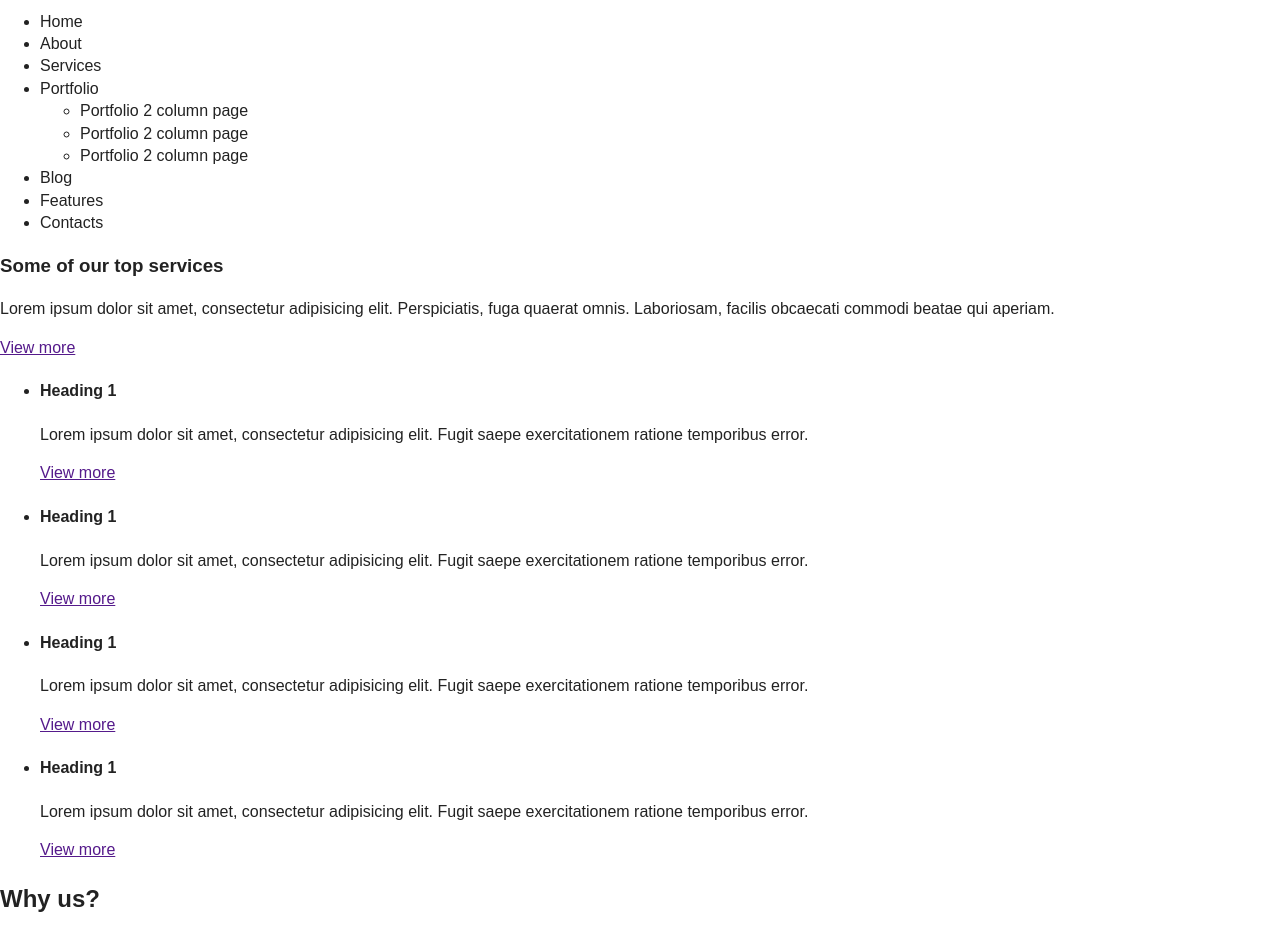
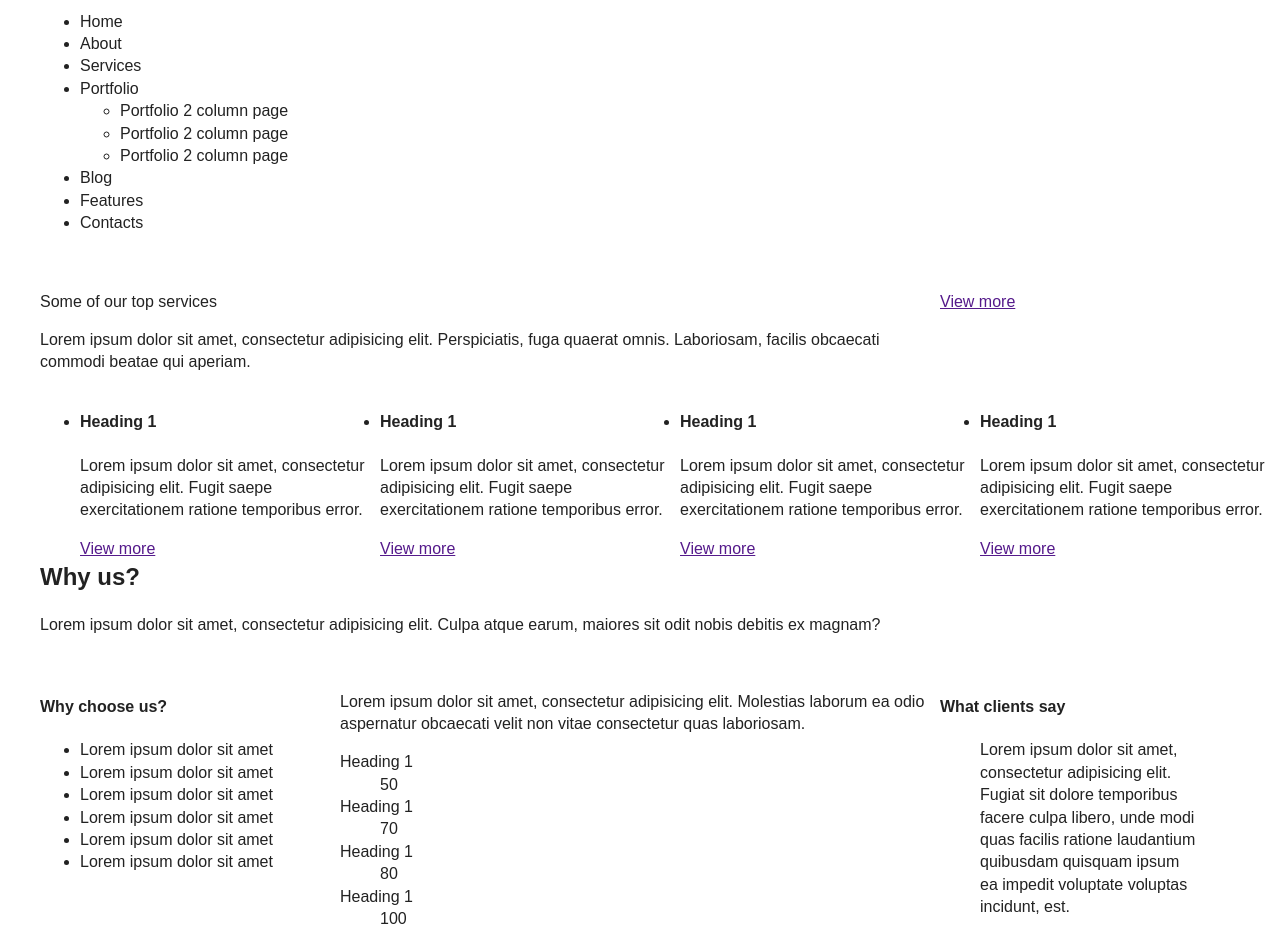
Before and after one commit to williamsdesigns/carloantest, a website: page index.html in a window 1280 px wide. Shown: the part 77-1015 px from the top of the page. Drawn offline with nearby package versions, Linux system fonts and the light colour scheme.

Commit message:
grid now working, further tweaking needed in reg. to padding etc.. revisiting shortly

```diff
--- a/dev/scss/core/_grid.scss
+++ b/dev/scss/core/_grid.scss
@@ -4,21 +4,24 @@
 }
 
 .row{
-
+	width: 100%;
+	clear: both;
+	display: block;
 }
 
 .col-1-4{
+	float: left;
 	width: 25%;
 }
-
 .col-1-4{
+	float: left;
 	width: 25%;
 }
 .col-3-4{
+	float: left;
 	width: 75%;
 }
-
-
 .col-2-4{
+	float: left;
 	width: 50%;
 }
--- a/index.html
+++ b/index.html
@@ -9,6 +9,7 @@
         <link rel="apple-touch-icon" href="apple-touch-icon.png">
         <link rel="stylesheet" href="css/normalize.css">
         <link rel="stylesheet" href="css/main.css">
+        <link rel="stylesheet" href="css/core.css">
         <script src="js/vendor/modernizr-2.8.3.min.js"></script>
     </head>
     <body>
@@ -38,48 +39,51 @@
             </div>
         </div>
 
-
         <section class="section">
             <div class="container">
                 <div class="module">
+                    <div class="col-3-4"
                     <h3>Some of our top services</h3>
-                    <p>Lorem ipsum dolor sit amet, consectetur adipisicing elit. Perspiciatis, fuga quaerat omnis. Laboriosam, facilis obcaecati commodi beatae qui aperiam.<p>
-
+                    <p>Lorem ipsum dolor sit amet, consectetur adipisicing elit. Perspiciatis, fuga quaerat omnis. Laboriosam, facilis obcaecati commodi beatae qui aperiam.</p>
+                    </div>
+                    <div class="col-1-4">
                     <a href="" class="button button--pop button--caps">View more</a>
                     </div>
                 </div>
-            <ul>
-                <li>
+                <ul class="row">
+                    <li class="col-1-4">
                         <i class="icon"></i>
                         <h4>Heading 1</h4>
                         <p>Lorem ipsum dolor sit amet, consectetur adipisicing elit. Fugit saepe exercitationem ratione temporibus error.</p>
                         <a href="" class="button">View more</a>
                     </li>
 
-                <li>
+                    <li class="col-1-4">
                         <i class="icon"></i>
                         <h4>Heading 1</h4>
                         <p>Lorem ipsum dolor sit amet, consectetur adipisicing elit. Fugit saepe exercitationem ratione temporibus error.</p>
                         <a href="" class="button">View more</a>
                     </li>
 
-                <li>
+                    <li class="col-1-4">
                         <i class="icon"></i>
                         <h4>Heading 1</h4>
                         <p>Lorem ipsum dolor sit amet, consectetur adipisicing elit. Fugit saepe exercitationem ratione temporibus error.</p>
                         <a href="" class="button">View more</a>
                     </li>
 
-                <li>
+                    <li class="col-1-4">
                         <i class="icon"></i>
                         <h4>Heading 1</h4>
                         <p>Lorem ipsum dolor sit amet, consectetur adipisicing elit. Fugit saepe exercitationem ratione temporibus error.</p>
                         <a href="" class="button">View more</a>
                     </li>
                 </ul>
+            </div>
         </section>
 
         <section>
+            <div class="container">
                 <div class="section--grey">
                     <h2>Why us?</h2>
                     <p>Lorem ipsum dolor sit amet, consectetur adipisicing elit. Culpa atque earum, maiores sit odit nobis debitis ex magnam?</p>
@@ -87,7 +91,7 @@
                     <img src="">
                 </div>
 
-            <div class="">
+                <div class="col-1-4">
                     <h4>Why choose us?</h4>
                     <ul>
                       <li>Lorem ipsum dolor sit amet</li>
@@ -99,7 +103,7 @@
                     </ul>
                 </div>
 
-            <div class="">
+                <div class="col-2-4">
                     <p>Lorem ipsum dolor sit amet, consectetur adipisicing elit. Molestias laborum ea odio aspernatur obcaecati velit non vitae consectetur quas laboriosam.</p>
                     <dl>
                         <dt>Heading 1</dt>
@@ -116,7 +120,7 @@
                     </dl>
                 </div>
 
-             <div class="">
+                <div class="col-1-4">
                     <h4>What clients say</h4>
                     <blockquote class="comment">
                         <p>Lorem ipsum dolor sit amet, consectetur adipisicing elit. Fugiat sit dolore temporibus facere culpa libero, unde modi quas facilis ratione laudantium quibusdam quisquam ipsum ea impedit voluptate voluptas incidunt, est.</p>
@@ -135,7 +139,7 @@
                         <li><img src=""></li>
                    </ul>
                 </div>
-
+            </div>
         </section>
         <script src="//ajax.googleapis.com/ajax/libs/jquery/1.11.2/jquery.min.js"></script>
         <script>window.jQuery || document.write('<script src="js/vendor/jquery-1.11.2.min.js"><\/script>')</script>
```
Also changed, not shown: css/core.css, 1 other file. Lines whose indentation alone changed are shown as unchanged.
